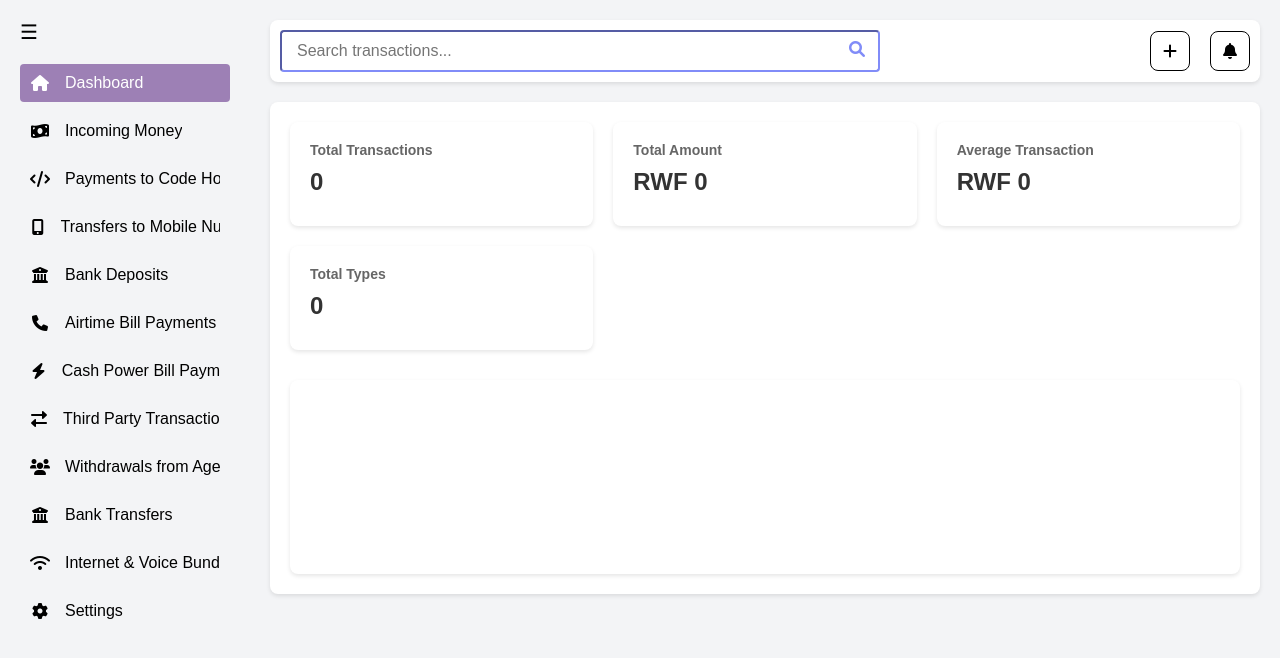
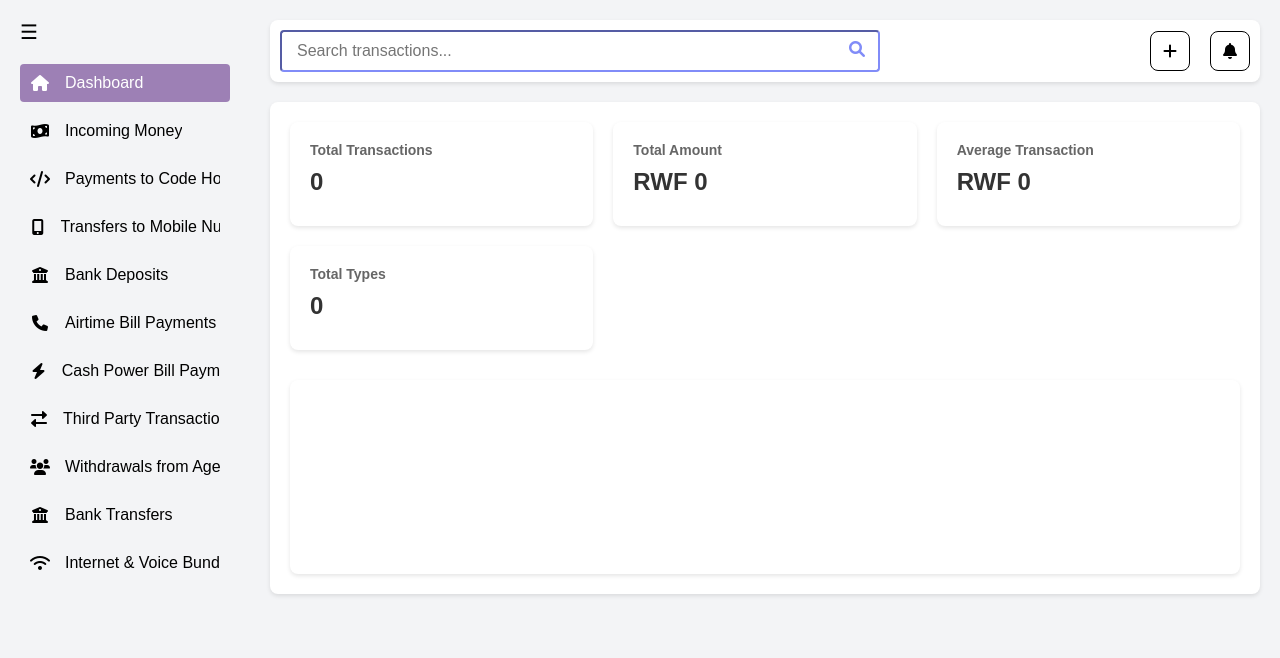
Before and after one commit to uwambajeddy/momo-data-analysis, a plain HTML site: page index.html in a window 1280 px wide. Drawn offline with nearby package versions, Linux system fonts and the light colour scheme; no server answers.

Commit message:
Update index.html 234

```diff
--- a/index.html
+++ b/index.html
@@ -69,10 +69,7 @@
                         <span>Internet & Voice Bundles</span>
                     </li>
 
-                    <li class="menu-item">
-                        <i class="fas fa-cog"></i>
-                        <span>Settings</span>
-                    </li>
+
 
                 </ul>
             </div>
```
